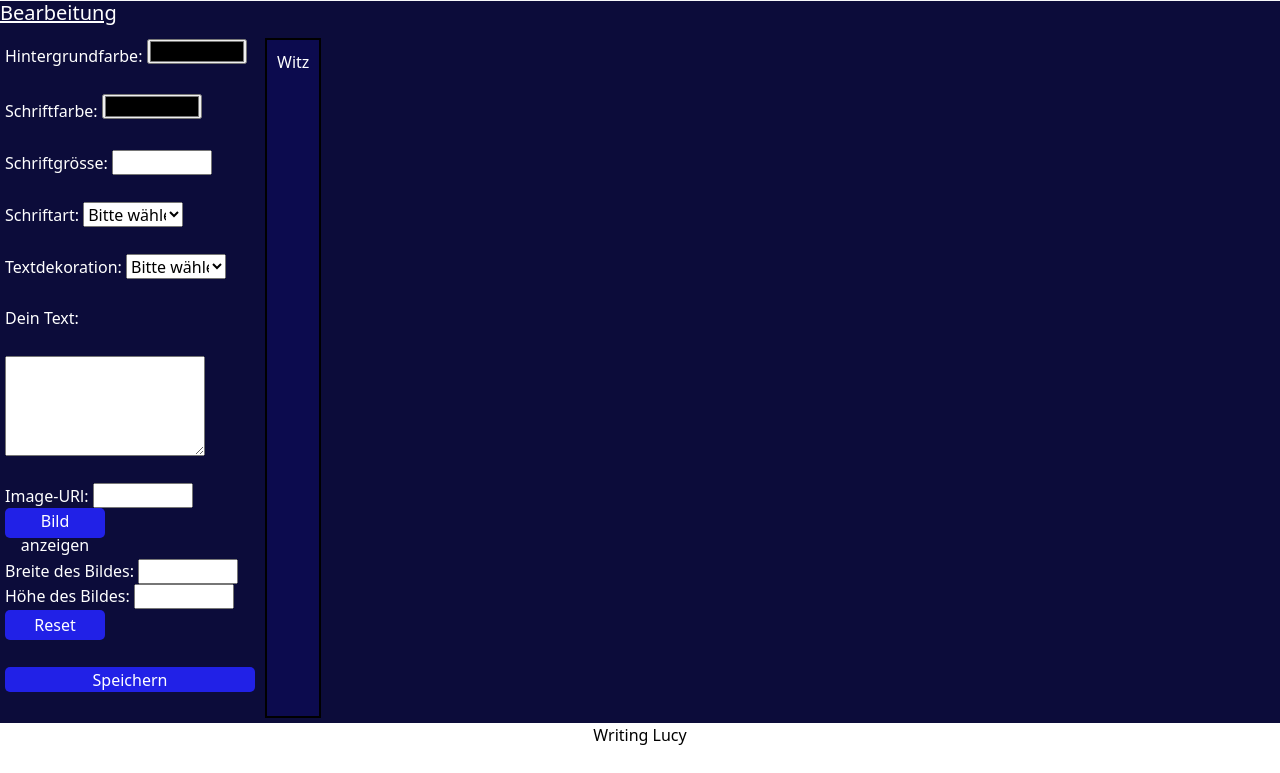
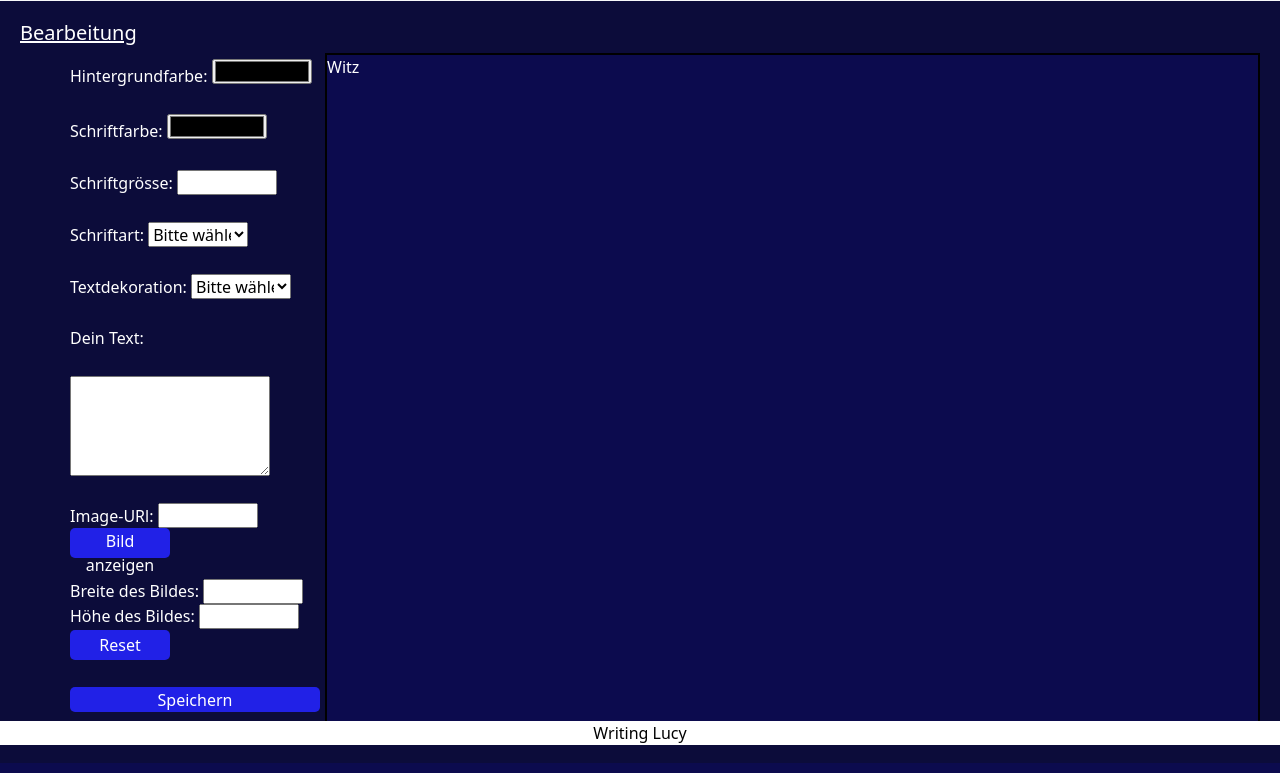
Before and after one commit to lucydu892/writing_lucy, a PHP site: page /writing_lucy/ in a window 1280 px wide. Shown: the part 55-828 px from the top of the page. Run offline with PHP 8.4, Linux system fonts and the light colour scheme; the visitor is signed in with stand-in values (Sample User, id 1).

Commit message:
layout änderung
footer mit header als layout file zusammengefügt

```diff
--- a/css/header.css
+++ /dev/null
@@ -1,14 +0,0 @@
-body {
-  display: flex;
-  justify-content: space-around;
-  flex-direction: column;
-}
-  header {
-    justify-self: start;
-  }
-  h1 {
-    font-size: 20px;
-    justify-self: start;
-    text-decoration: underline;
-    color: white;
-  }
--- a/css/home.css
+++ b/css/home.css
@@ -1,6 +1,7 @@
-.home-main {
+main.home-main {
   background-color: rgb(12, 12, 58);
   color: white;
+  padding: 20px;
 }
 .content {
   display: flex;
@@ -16,6 +17,7 @@ button {
   flex-wrap: wrap;
   justify-content: space-around;
   margin: 5px;
+  margin-left: 50px;
   width: 250px;
   height: 680px;
   input, select{
@@ -41,14 +43,7 @@ button {
   padding: 10px;
   margin: 5px;
   }
-footer p {
-  margin-bottom: 0px;
-  color: #000;
-  background-color: white;
-  text-align: center;
-  position: sticky;
-  height: 50px;
-}
+
 @media screen and (max-width: 480px) {
   .content {
     display: flex;
@@ -68,3 +63,11 @@ footer p {
   }
 
 }
+@media screen and (min-width: 1000px) {
+  .content-Output {
+    margin: 0px;
+    padding: 0px;
+    width: 100rem;
+  }
+
+}
--- /dev/null
+++ b/css/layout.css
@@ -0,0 +1,27 @@
+body {
+  display: flex;
+  justify-content: space-around;
+  flex-direction: column;
+}
+
+header {
+  justify-self: start;
+}
+
+h1 {
+  font-size: 20px;
+  justify-self: start;
+  text-decoration: underline;
+  color: white;
+}
+
+footer p {
+  position: fixed;
+  left: 0;
+  bottom: 0;
+  width: 100%;
+  margin: 0px;
+  text-align: center;
+  color: #000;
+  background-color: white;
+}
--- a/index.php
+++ b/index.php
@@ -9,7 +9,7 @@
         <link href="https://cdn.jsdelivr.net/npm/bootstrap@5.3.3/dist/css/bootstrap.min.css" rel="stylesheet" integrity="sha384-QWTKZyjpPEjISv5WaRU9OFeRpok6YctnYmDr5pNlyT2bRjXh0JMhjY6hW+ALEwIH" crossorigin="anonymous">
         <script src="https://cdn.jsdelivr.net/npm/bootstrap@5.3.3/dist/js/bootstrap.bundle.min.js" integrity="sha384-YvpcrYf0tY3lHB60NNkmXc5s9fDVZLESaAA55NDzOxhy9GkcIdslK1eN7N6jIeHz" crossorigin="anonymous"></script>
         <link rel="javascript" href="js/home.js">
-        <link rel="stylesheet" href="css/header.css">
+        <link rel="stylesheet" href="css/layout.css">
         <link rel="stylesheet" href="css/home.css">
         <link rel="stylesheet" href="css/register.css">
         <link rel="stylesheet" href="css/post.css">
--- a/views/404_view.php
+++ b/views/404_view.php
@@ -1,5 +1,5 @@
 <?php
-    require "views/header_view.php"
+    require "views/layout_view.php"
 ?>
 
 <div style="display:flex;">
--- a/views/home_view.php
+++ b/views/home_view.php
@@ -1,5 +1,5 @@
 <?php
-require "views/header_view.php";
+require "views/layout_view.php";
 require "models/home_model.php";
 ?>
 <main class="home-main">
@@ -89,9 +89,7 @@ require "models/home_model.php";
             <div id="imageOutput"></div>
         </div>
     </form>
-    <footer>
-        <p>Writing Lucy</p>
-    </footer>
+
 </main>
 <script src="js/home.js">
 </script>
--- a/views/header_view.php
+++ b/views/layout_view.php
@@ -19,3 +19,6 @@
         </div>
     </nav>
 </header>
+<footer>
+    <p>Writing Lucy</p>
+</footer>
--- a/views/login_view.php
+++ b/views/login_view.php
@@ -1,5 +1,5 @@
 <?php
-    require 'views/header_view.php';
+    require 'views/layout_view.php';
     require 'models/login_model.php';
 ?>
 
--- a/views/logout_view.php
+++ b/views/logout_view.php
@@ -1,5 +1,5 @@
 <?php
-require 'views/header_view.php';
+require 'views/layout_view.php';
 require 'models/logout_model.php';
 
 echo "Erfolgreich abgemeldet";
--- a/views/post_view.php
+++ b/views/post_view.php
@@ -1,5 +1,5 @@
 <?php
-require 'views/header_view.php';
+require 'views/layout_view.php';
 require 'models/post_model.php';
 $userLogedIn = isset($_SESSION['userId']);
 
--- a/views/register_view.php
+++ b/views/register_view.php
@@ -1,5 +1,5 @@
 <?php
-require 'views/header_view.php';
+require 'views/layout_view.php';
 require 'models/register_model.php';
 ?>
 <h1>Registrieren</h1>
```
